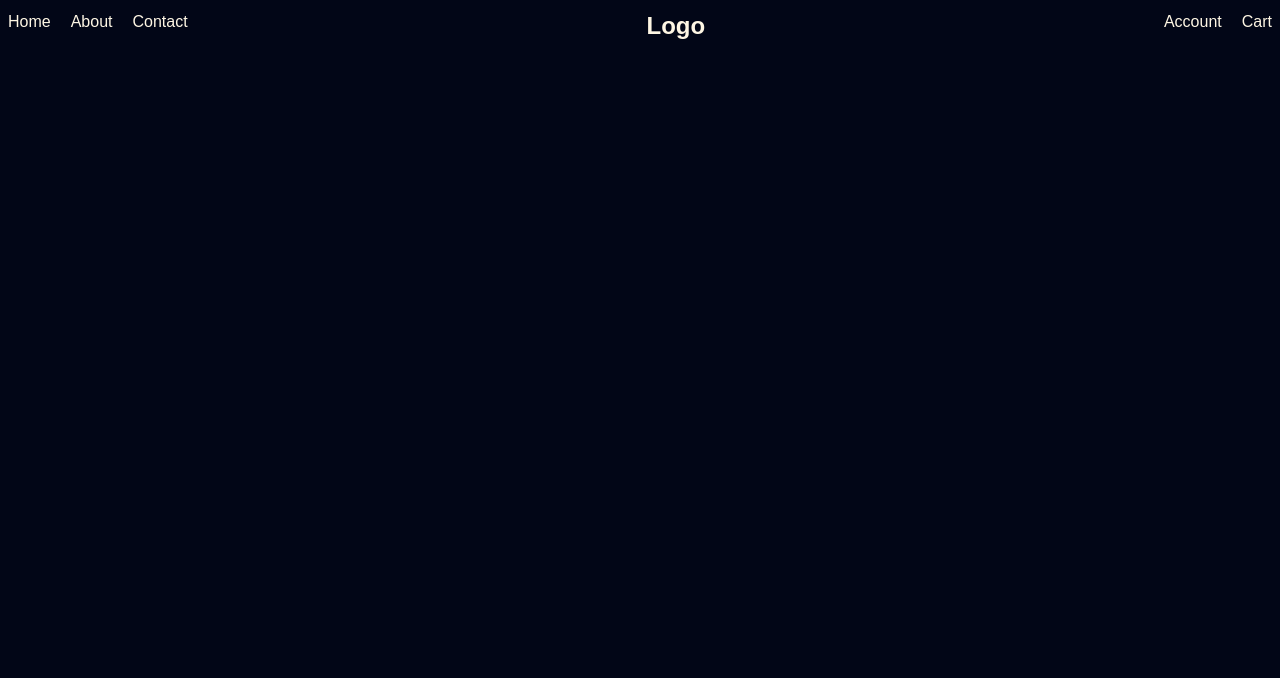
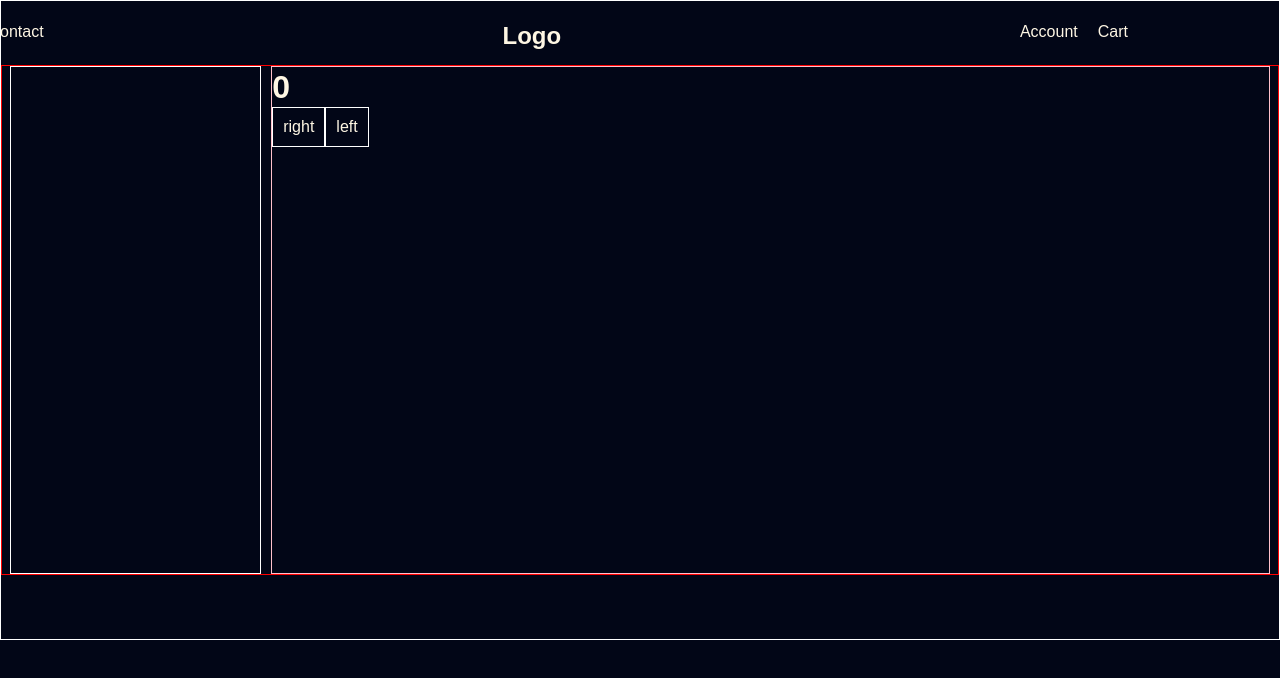
Before and after one commit to Zerudosuu/PracticeFolder, a React (Vite) app in the folder React-ShoppingCenter/: page / in a window 1280 px wide. Shown: the top 678 px of the page. Built offline with nearby package versions, Linux system fonts and the light colour scheme; no server answers; a web font is replaced by a local one.

Commit message:
fixing fetch along with the carousel

```diff
--- a/React-ShoppingCenter/src/App.jsx
+++ b/React-ShoppingCenter/src/App.jsx
@@ -1,10 +1,11 @@
 import NavBar from "./Navbar";
-import FetchData from "./Fetch";
+// import FetchData from "./Fetch";
+import Hero from "./Hero";
 function App() {
-  FetchData();
   return (
     <>
       <NavBar />
+      <Hero />
     </>
   );
 }
--- a/React-ShoppingCenter/src/Fetch.jsx
+++ b/React-ShoppingCenter/src/Fetch.jsx
@@ -1,12 +1,18 @@
-import { useEffect } from "react";
+import { useState, useEffect } from "react";
 
 const SHOPPING_URL = "https://api.escuelajs.co/api/v1/products";
 
 const FetchData = () => {
+  const [data, setData] = useState([]);
+
   useEffect(() => {
-    fetch(SHOPPING_URL)
-      .then((response) => response.json())
-      .then((json) => console.log(json));
+    const fetchData = async () => {
+      const response = await fetch(SHOPPING_URL);
+      const data = await response.json();
+      setData(data);
+    };
+
+    fetchData();
   }, []);
 
   return <div>Different ways to fetch Data</div>;
--- /dev/null
+++ b/React-ShoppingCenter/src/Hero.jsx
@@ -0,0 +1,32 @@
+import "./style/Hero.scss";
+import { useState } from "react";
+
+const HeroSection = () => {
+  const display = ["Ronald", "John", "Alice", "Bob"];
+  const [currentDisplay, setDisplay] = useState(0);
+
+  const decrease = () => {
+    setDisplay(
+      (prevdisplay) => (prevdisplay - 1 + display.length) % display.length
+    );
+  };
+
+  const increase = () => {
+    setDisplay((prevdisplay) => (prevdisplay + 1) % display.length);
+  };
+
+  return (
+    <div className="Hero">
+      <div className="hero__container  container">
+        <div className="hero__sideSelection"></div>
+        <div className="hero__carousel">
+          <h1>{currentDisplay}</h1>
+          <button onClick={increase}>right</button>
+          <button onClick={decrease}>left</button>
+        </div>
+      </div>
+    </div>
+  );
+};
+
+export default HeroSection;
--- /dev/null
+++ b/React-ShoppingCenter/src/style/Hero.scss
@@ -0,0 +1,29 @@
+.Hero {
+  border: 1px solid white;
+  height: 80vh;
+  display: flex;
+  align-items: center;
+  justify-content: center;
+}
+
+.hero__container {
+  border: 1px solid red;
+  height: 80%;
+  display: flex;
+  gap: 10px;
+}
+
+.hero__sideSelection {
+  border: 1px white solid;
+  flex: 0.25;
+}
+
+.hero__carousel {
+  border: 1px pink solid;
+  flex: 1;
+
+  button {
+    border: 1px solid white;
+    padding: 10px;
+  }
+}
--- a/React-ShoppingCenter/src/style/NavBar.scss
+++ b/React-ShoppingCenter/src/style/NavBar.scss
@@ -2,7 +2,9 @@
   display: flex;
   width: 100%;
   justify-content: space-between;
-  margin-top: 10px;
+  margin-top: 20px;
+  position: fixed;
+  right: 9rem;
 }
 
 ul {
```
